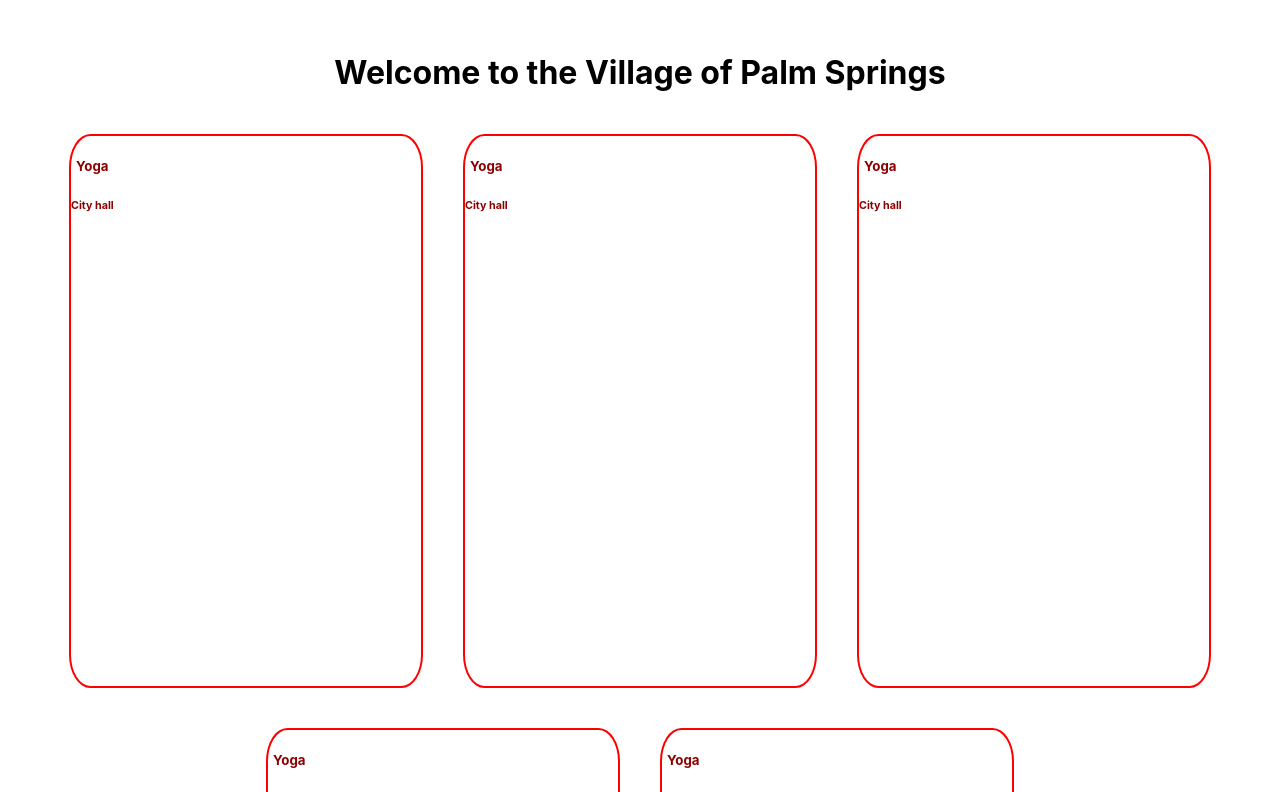
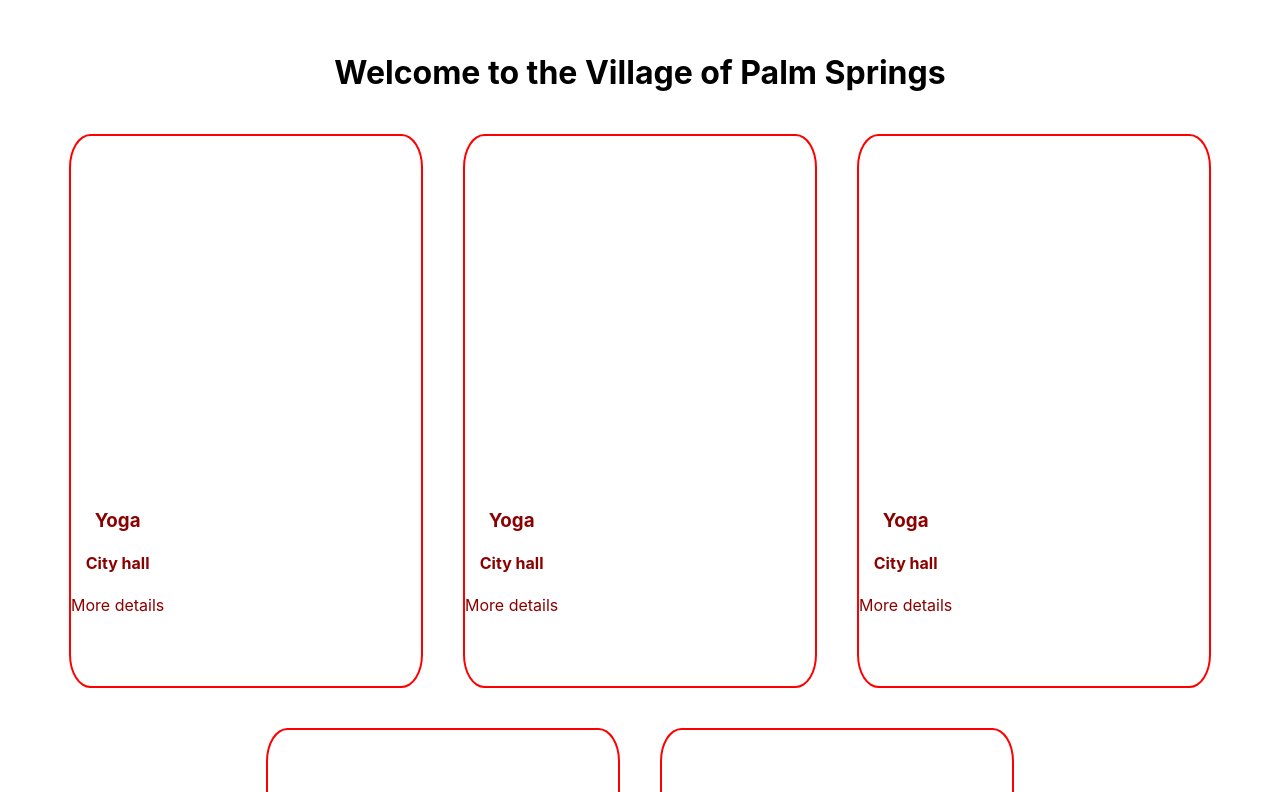
Before and after one commit to roeldcrodua/CommunityBoard, a React (Vite) app: page / in a window 1280 px wide. Shown: the top 792 px of the page. Built offline with nearby package versions, Linux system fonts and the light colour scheme.

Commit message:
Added card details events

```diff
--- a/src/components/Card.jsx
+++ b/src/components/Card.jsx
@@ -1,12 +1,16 @@
 const Card = (props) => {
   return (
-     <div className='card'>
+    <div className='card'>
       <div className='card-body'>
-        <h5 className='card-title'>{props.event}</h5>
-        <h6>{props.location}</h6>
+        <img src={props.image} />
+        <h3 className='card-title'>{props.event}</h3>
+        <h4>{props.location}</h4>
+        <h5>{props.date}</h5>
+        <h5>{props.time}</h5>
+        <a href={props.details} className='details'>More details</a>
       </div>
 
-     </div>
+    </div>
   )
 }
 
```
